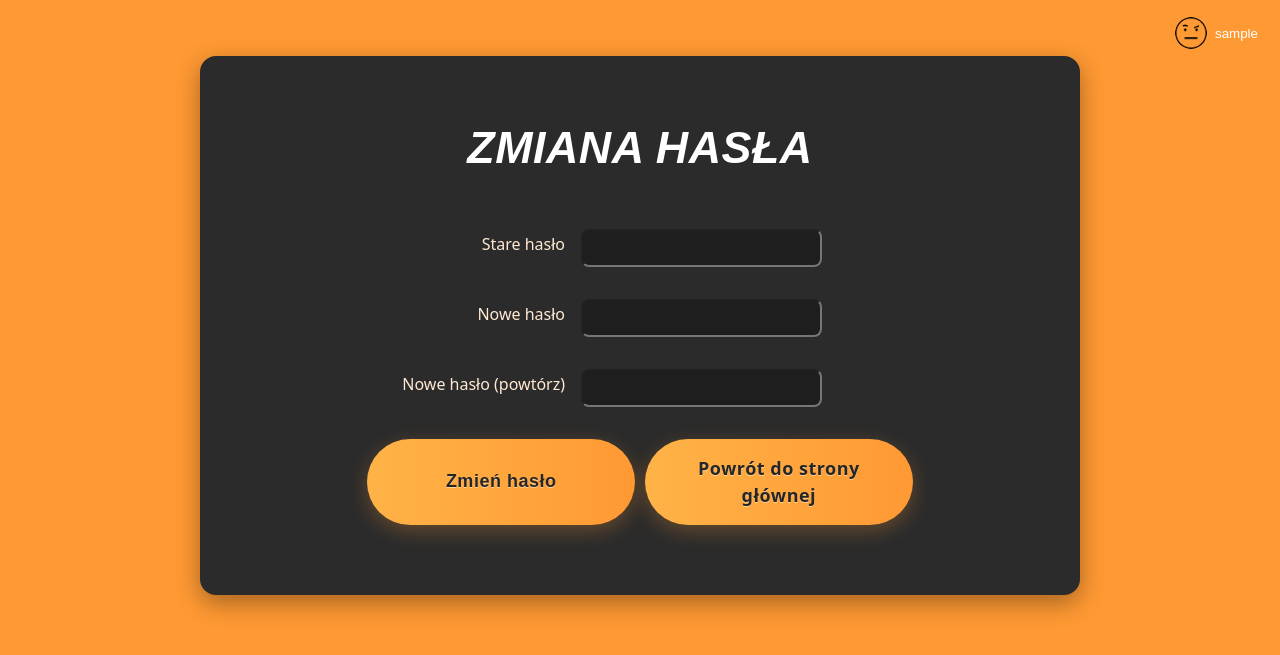
After one commit to infoshareacademy/jpydzr8-kulturalny-kod, a Django app: page /users/edit/change_password/ in a window 1280 px wide. The commit adds this page. Shown: the top 655 px of the page. Run offline with Django 5.2, Linux system fonts and the light colour scheme; the visitor is signed in with stand-in values (Sample User, id 1).

Commit message:
Poprawki stylów w userze plus widok zmiany hasła

```diff
--- a/apps/events/models.py
+++ b/apps/events/models.py
@@ -3,7 +3,7 @@ from django.db import models
 class Event(models.Model):
     name = models.CharField(max_length=255)
     date = models.DateTimeField()
-    city = models.CharField(max_length=255)
+    city = models.CharField(max_length=255, default="")
     venue = models.CharField(max_length=255)
     total_seats = models.IntegerField()
     available_seats = models.IntegerField()
--- a/apps/users/static/css/users/profile-menu.css
+++ b/apps/users/static/css/users/profile-menu.css
@@ -41,6 +41,7 @@
     padding: 0.5rem 1rem;
     color: white;
     text-decoration: none;
+    text-align: left;
 }
 
 .profile-dropdown li a:hover {
--- a/apps/users/static/css/users/style.css
+++ b/apps/users/static/css/users/style.css
@@ -9,18 +9,39 @@
   box-sizing: border-box;
 }
 
+.form-control.col-3 {
+  width: 25%;
+  max-width: 25%;
+  box-sizing: border-box;
+  flex: 0 0 25%;
+}
+
+.form-control.col-4 {
+  width: 33.3%;
+  max-width: 33.3%;
+  box-sizing: border-box;
+  flex: 0 0 33,3%;
+}
+
 .form-control.col-6 {
   width: 50%;
   max-width: 50%;
   box-sizing: border-box;
-  flex: 0;
+  flex: 0 0 50%;
+}
+
+.form-control.col-9 {
+  width: 75%;
+  max-width: 75%;
+  box-sizing: border-box;
+  flex: 0 0 75%;
 }
 
 .form-control.col-12 {
   width: 100%;
   max-width: 100%;
   box-sizing: border-box;
-  flex: 0;
+  flex: 0 0 1;
 }
 
 label {
@@ -33,23 +54,26 @@ label {
   flex-wrap: wrap;
   align-items: flex-start; /* align columns to the top */
   margin-bottom: 1rem;
+  width: 100%;
+  align-items: center;
+  justify-content: center;
 }
 
 .row.info-row {
-    display: flex;
-    gap: 2rem;              /* spacing between columns */
-    align-items: stretch;
+  display: flex;
+  gap: 2rem;              /* spacing between columns */
+  align-items: stretch;
 }
 
 .row.align-center {
-    display: flex;
-    align-items: center;   /* vertical centering of label and input */
-    margin-bottom: 1rem;
+  display: flex;
+  margin-bottom: 1rem;
+  text-align: center;
 }
 
 .col {
-    min-width: 150px;   /* optional: prevent columns from being too narrow */
     box-sizing: border-box;
+    /* display: inline-block; */
 }
 
 .col.info-item {
@@ -57,28 +81,21 @@ label {
     display: flex;
     justify-content: flex-start;
     flex-direction: column;  /* stack label and value */
-    min-width: 150px;        /* optional: prevent too narrow columns */
-}
-
-.col:not(.info-item) {
-    flex: 1;            /* only non-info-item columns stretch */
-    min-width: 150px;
-    box-sizing: border-box;
 }
 
 /* Column classes (like Bootstrap) */
-.col-1 { flex: 0 0 8.33%; max-width: 8.33%; box-sizing: border-box;}
-.col-2 { flex: 0 0 16.66%; max-width: 16.66%; box-sizing: border-box;}
-.col-3 { flex: 0 0 25%; max-width: 25%; box-sizing: border-box;}
-.col-4 { flex: 0 0 33.33%; max-width: 33.33%; box-sizing: border-box;}
-.col-5 { flex: 0 0 41.66%; max-width: 41.66%; box-sizing: border-box;}
-.col-6 { flex: 0 0 50%; max-width: 50%; box-sizing: border-box;}
-.col-7 { flex: 0 0 58.33%; max-width: 58.33%; box-sizing: border-box;}
-.col-8 { flex: 0 0 66.66%; max-width: 66.66%; box-sizing: border-box;}
-.col-9 { flex: 0 0 75%; max-width: 75%; box-sizing: border-box;}
-.col-10 { flex: 0 0 83.33%; max-width: 83.33%; box-sizing: border-box;}
-.col-11 { flex: 0 0 91.66%; max-width: 91.66%; box-sizing: border-box;}
-.col-12 { flex: 0 0 100%; max-width: 100%; box-sizing: border-box;}
+.col.col-1 { flex: 0 0 8.33%; max-width: 8.33%; box-sizing: border-box;}
+.col.col-2 { flex: 0 0 16.66%; max-width: 16.66%; box-sizing: border-box;}
+.col.col-3 { flex: 0 0 25%; max-width: 25%; box-sizing: border-box;}
+.col.col-4 { flex: 0 0 33.33%; max-width: 33.33%; box-sizing: border-box;}
+.col.col-5 { flex: 0 0 41.66%; max-width: 41.66%; box-sizing: border-box;}
+.col.col-6 { flex: 0 0 50%; max-width: 50%; box-sizing: border-box;}
+.col.col-7 { flex: 0 0 58.33%; max-width: 58.33%; box-sizing: border-box;}
+.col.col-8 { flex: 0 0 66.66%; max-width: 66.66%; box-sizing: border-box;}
+.col.col-9 { flex: 0 0 75%; max-width: 75%; box-sizing: border-box;}
+.col.col-10 { flex: 0 0 83.33%; max-width: 83.33%; box-sizing: border-box;}
+.col.col-11 { flex: 0 0 91.66%; max-width: 91.66%; box-sizing: border-box;}
+.col.col-12 { flex: 0 0 100%; max-width: 100%; box-sizing: border-box;}
 
 .right-align {
   text-align: right;
@@ -186,6 +203,7 @@ label {
   display: block;
   margin-top: 0.1rem;   /* small spacing under label */
   color: #ccc;           /* optional styling for value */
+  word-wrap: break-word;
 }
 
 .left-col .info-row {
@@ -251,3 +269,30 @@ label {
     font-size: 14px;
     color: #ccc;  /* gray text */
 }
+
+.equal-buttons {
+    display: flex;
+    justify-content: center;  /* center row */
+    align-items: stretch;     /* equal height */
+    gap: 10px;
+    /* width: 100%; */
+}
+
+.equal-buttons .col {
+    flex: 1;                 /* each takes equal space */
+    display: flex;
+}
+
+.equal-buttons button, a,
+.equal-buttons .btn-link {
+    flex: 1;                 /* button/link fills column */
+    text-align: center;
+    padding: 12px;
+    /* font-size: 16px; */
+    /* border: 1px solid #ccc;
+    background: #f8f8f8; */
+    cursor: pointer;
+    display: flex;
+    justify-content: center;
+    align-items: center;     /* vertically center text */
+}
--- /dev/null
+++ b/apps/users/templates/users/user_change_password.html
@@ -0,0 +1,48 @@
+{% extends "users/after_login_template.html" %}
+{% load static %}
+
+{% block title %} Zmień hasło {% endblock title %}
+
+{% block user_content %}
+<div class="options">
+    <h1>Zmiana hasła</h1>
+        <form method="post" class="options">
+            {% csrf_token %}
+            <div class="row align-center">
+                <div class="col col-4 stacked right-align">
+                    <label for="id_old_password">Stare hasło</label>
+                </div>
+                <div class="col col-6 stacked left-align">
+                    <input type="password" class="form-control" name="old_password" id="id_old_password">
+                </div>
+            </div>
+            <div class="row align-center">
+                <div class="col col-4 stacked right-align">
+                    <label for="id_new_password1">Nowe hasło</label>
+                </div>
+                <div class="col col-6 stacked left-align">
+                    <input type="password" class="form-control" name="new_password1" id="id_new_password1">
+                </div>
+            </div>
+            <div class="row align-center">
+                <div class="col col-4 stacked right-align">
+                    <label for="id_new_password1">Nowe hasło (powtórz)</label>
+                </div>
+                <div class="col col-6 stacked left-align">
+                    <input type="password" class="form-control" name="new_password2" id="id_new_password1">
+                </div>
+            </div>
+            <div class="row align-center equal-buttons">
+                <div class="col col-4">
+                    <button type="submit">Zmień hasło</button>
+                </div>
+                <div class="col col-4">
+                    <a href="{% url 'home' %}">Powrót do strony głównej</a>
+                </div>
+            </div>
+        </form>
+
+</div>
+
+
+{% endblock user_content %}
--- a/apps/users/urls.py
+++ b/apps/users/urls.py
@@ -4,7 +4,7 @@ from django.contrib.auth.views import PasswordResetConfirmView, PasswordChangeVi
 from .views import \
     CustomLoginView, CustomRegisterView, ActivateAccount, UserHomeView, \
     UserUpdateView, UserDetailView, AccountActivationSentView, CustomLogoutView, \
-    CustomPasswordResetView, ResetPasswordSentView
+    CustomPasswordResetView, ResetPasswordSentView, CustomPasswordChangeView
 
 urlpatterns = [
     path('login/', CustomLoginView.as_view(), name='login'),
@@ -16,10 +16,7 @@ urlpatterns = [
     path('edit/', UserUpdateView.as_view(), name='edit'),
     path(
         'edit/change_password/',
-        PasswordChangeView.as_view(
-            template_name='base_form.html',
-            success_url=reverse_lazy('users:home'),
-        ),
+        CustomPasswordChangeView.as_view(),
         name='password_change'
     ),
     path('info/', UserDetailView.as_view(), name='info'),
--- a/apps/users/views.py
+++ b/apps/users/views.py
@@ -167,3 +167,7 @@ class CustomPasswordResetView(PasswordResetView):
 
 class ResetPasswordSentView(TemplateView):
     template_name = 'users/user_reset_password_done.html'
+
+class CustomPasswordChangeView(PasswordChangeView):
+    template_name = "users/user_change_password.html"
+    success_url = reverse_lazy('users:home')
--- a/static/css/style.css
+++ b/static/css/style.css
@@ -89,7 +89,7 @@ p {
     cursor: pointer;
     user-select: none;
 
-    min-width: clamp(160px, 42vw, 220px);
+    /* min-width: clamp(160px, 42vw, 220px); */
     padding: clamp(12px, 2.8vw, 16px) clamp(14px, 3.2vw, 22px);
     font-size: clamp(1rem, 2.6vw, 1.125rem);
     font-weight: 800;
```
Also changed, not shown: apps/users/templates/users/user_edit.html (+13 -5 lines), apps/users/templates/users/user_home.html (+8 -2 lines), apps/users/templates/users/user_info.html (+13 -5 lines), apps/users/templates/users/user_login.html (+11 -12 lines), apps/users/templates/users/user_registration.html (+18 -18 lines), apps/users/templates/users/user_reset_password.html (+11 -4 lines), apps/users/templates/users/user_reset_password_confirm.html (+5 -5 lines).
